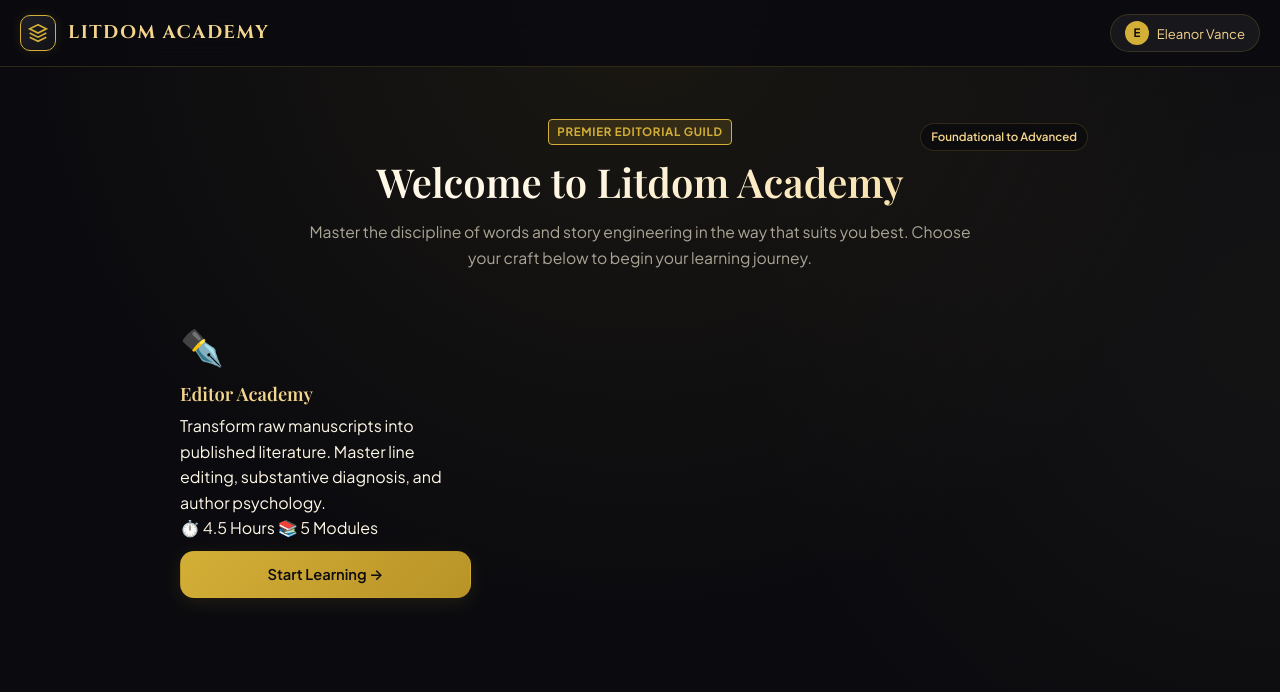
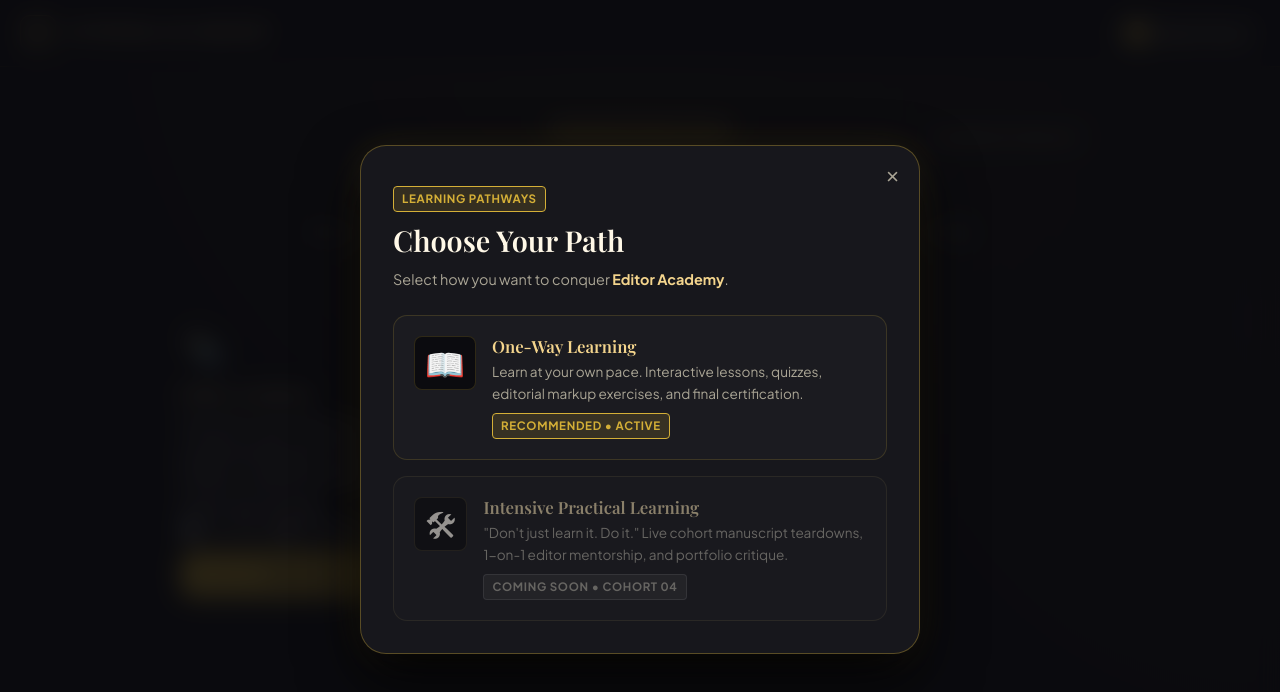
Before and after one commit to southecoast-creator/litdom-academy, a plain HTML site: page app/src/main/assets/index.html in a window 1280 px wide. Both pictures are taken after a click on the element 325 px from the left and 451 px from the top of the page. Drawn offline with nearby package versions, Linux system fonts and the light colour scheme; a web font is replaced by a local one.

Commit message:
fix: improve course modal state and visibility
Ensure modal synchronization with course data by updating titles dynamically, standardizing active class management, and adding cursor styles to interactive elements.

```diff
--- a/app/src/main/assets/index.html
+++ b/app/src/main/assets/index.html
@@ -406,7 +406,8 @@
       padding: 20px;
     }
 
-    .modal-overlay.active {
+    .modal-overlay.active,
+    .modal-overlay.open {
       display: flex;
       animation: modalFade 0.28s ease forwards;
     }
--- a/app/src/main/assets/litdom_engine.js
+++ b/app/src/main/assets/litdom_engine.js
@@ -156,14 +156,25 @@
 
 /* --- Modal Controls --- */
 function openPathModal(courseId) {
-  state.selectedCourseId = courseId;
+  state.selectedCourseId = courseId || (LITDOM_DATA.courses[0] && LITDOM_DATA.courses[0].id) || "editor-academy";
+  const course = getActiveCourse();
+  const titleEl = document.getElementById("modalCourseTitle");
+  if (titleEl && course) {
+    titleEl.textContent = course.title;
+  }
   const modal = document.getElementById("pathModal");
-  if (modal) modal.classList.add("open");
+  if (modal) {
+    modal.classList.add("active");
+    modal.classList.add("open");
+  }
 }
 
 function closePathModal() {
   const modal = document.getElementById("pathModal");
-  if (modal) modal.classList.remove("open");
+  if (modal) {
+    modal.classList.remove("active");
+    modal.classList.remove("open");
+  }
 }
 
 function selectPath(path) {
@@ -178,7 +189,7 @@
   if (!container) return;
 
   container.innerHTML = LITDOM_DATA.courses.map(c => `
-    <div class="course-card" onclick="openPathModal('${c.id}')">
+    <div class="course-card" onclick="openPathModal('${c.id}')" style="cursor: pointer;">
       <div class="course-card-top">
         <span class="course-badge">${c.level}</span>
         <div style="font-size: 2.2rem; margin: 12px 0 8px;">${c.icon}</div>
@@ -190,7 +201,7 @@
           <span class="meta-pill">⏱️ ${c.duration}</span>
           <span class="meta-pill">📚 ${c.modules.length} Modules</span>
         </div>
-        <button class="btn btn-gold" style="width: 100%; margin-top: 10px;">
+        <button type="button" class="btn btn-gold" style="width: 100%; margin-top: 10px; cursor: pointer;" onclick="event.stopPropagation(); openPathModal('${c.id}');">
           Start Learning &rarr;
         </button>
       </div>
@@ -199,7 +210,7 @@
 }
 
 function openCourse(courseId) {
-  state.selectedCourseId = courseId;
+  state.selectedCourseId = courseId || (LITDOM_DATA.courses[0] && LITDOM_DATA.courses[0].id) || "editor-academy";
   saveState();
   navigateTo("dashboard");
 }
@@ -994,9 +1005,17 @@
 window.openPathModal = openPathModal;
 window.closePathModal = closePathModal;
 window.selectPath = selectPath;
+window.openCourse = openCourse;
 
 /* --- Initialization --- */
 document.addEventListener("DOMContentLoaded", () => {
   loadState();
   renderHub();
+
+  const modal = document.getElementById("pathModal");
+  if (modal) {
+    modal.addEventListener("click", (e) => {
+      if (e.target === modal) closePathModal();
+    });
+  }
 });
```
Also changed, not shown: index.html (+2 -1 lines), litdom_engine.js (+25 -6 lines).
